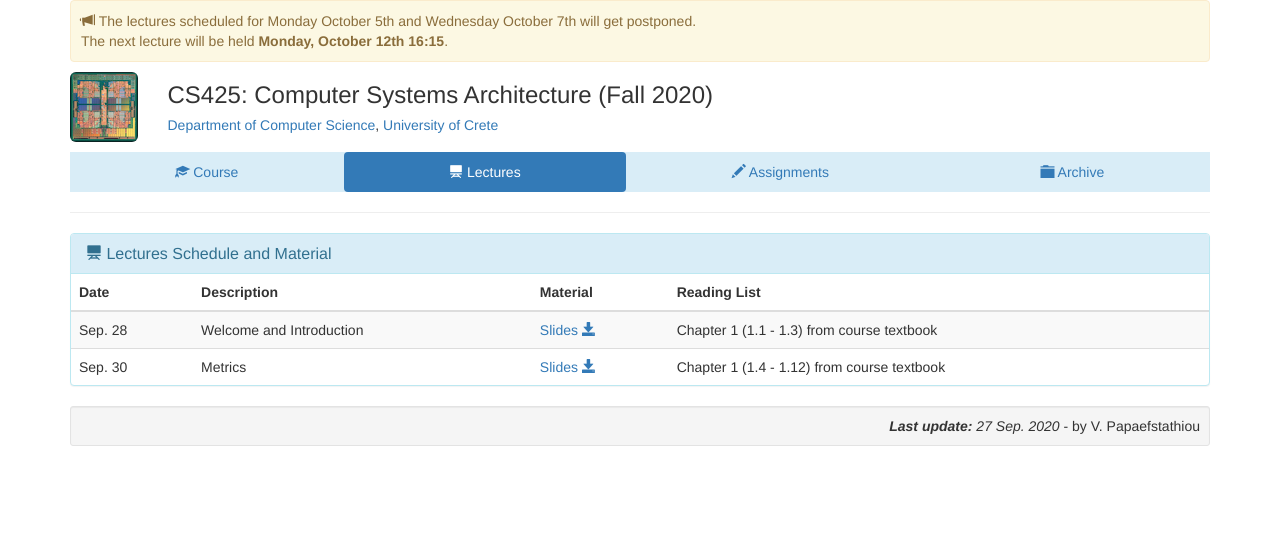
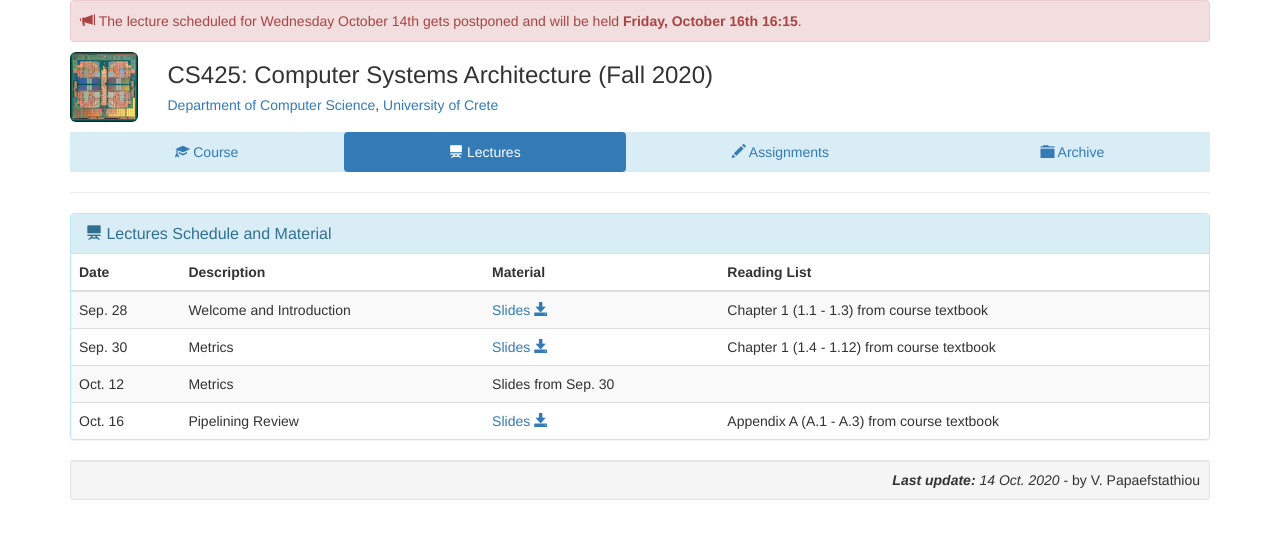
Before and after one commit to papaef/hy425_2020f, a plain HTML site: page index.html in a window 1280 px wide. Both pictures are taken after a click on the link "Lectures". Drawn offline with Linux system fonts and the light colour scheme.

Commit message:
hy425 lect 3 update

```diff
--- a/index.html
+++ b/index.html
@@ -23,11 +23,9 @@
   <!-- ALERTS -->
   <div class="row">
     <div class="col-md-12">
-      <div class="alert alert-warning myalert" role="alert">
+      <div class="alert alert-danger myalert" role="alert">
         <span class="glyphicon glyphicon-bullhorn" aria-hidden="true"></span>
-        The lectures scheduled for Monday October 5th and Wednesday October 7th </b> will get postponed.
-        <br>
-        The next lecture will be held <b>Monday, October 12th 16:15</b>.
+        The lecture scheduled for Wednesday October 14th gets postponed and will be held <b>Friday, October 16th 16:15</b>.
       </div>
       <!--div class="alert alert-danger myalert" role="alert">
         <span class="glyphicon glyphicon-bullhorn" aria-hidden="true"></span>
@@ -360,15 +358,22 @@
               <td><a href="lectures/HY425_L2_Metrics.pdf">Slides <span class="glyphicon glyphicon-save" aria-hidden="true"></span></a></td>
               <td>Chapter 1 (1.4 - 1.12) from course textbook</td>
             </tr>
-            <!--
 
             <tr>
-              <td>Oct. 2</td>
+              <td>Oct. 12</td>
               <td>Metrics</td>
               <td>Slides from Sep. 30</td>
               <td></td>
             </tr>
 
+            <tr>
+              <td>Oct. 16</td>
+              <td>Pipelining Review</td>
+              <td><a href="lectures/HY425_L3_Pipelining.pdf">Slides <span class="glyphicon glyphicon-save" aria-hidden="true"></span></a></td>
+              <td>Appendix A (A.1 - A.3) from course textbook</td>
+            </tr>
+
+            <!--
             <tr>
               <td>Oct. 7</td>
               <td>Pipelining Review</td>
@@ -745,7 +750,7 @@
 
   <!-- FOOTER -->
   <div class="well well-sm" align="right">
-    <i><b>Last update:</b> 27 Sep. 2020</i> - by V. Papaefstathiou
+    <i><b>Last update:</b> 14 Oct. 2020</i> - by V. Papaefstathiou
   </div>
   <!-- ______________________________________________________________________________________________ -->
 
```
Also changed, not shown: 1 other file.
